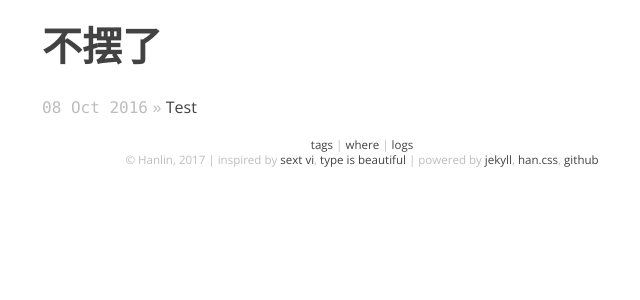
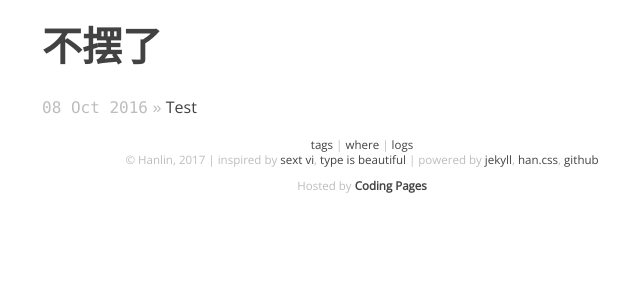
Before and after one commit to onion7878/bubaile.net, a Jekyll site: the page built from index.html, in a window 1280 px wide. Shown: the top 300 px of the page, without its empty margins (278-918 px from the left). Built offline with Jekyll 4.4.1, drawn with Linux system fonts in a browser that asks for light colours.

Commit message:
添加 Coding 的文字

```diff
--- a/_includes/footer.html
+++ b/_includes/footer.html
@@ -13,4 +13,7 @@
 		<span><a href="https://css.hanzi.co/" target="_blank">han.css</a></span>,
 		<span><a href="https://github.com/" target="_blank">github</a></span>
 	</div>
+	<div class="text-center gray-color font-size-small font-open-sans">
+		<p>Hosted by <a href="https://pages.coding.me" style="font-weight: bold">Coding Pages</a></p>
+	</div>
 </footer>
```
